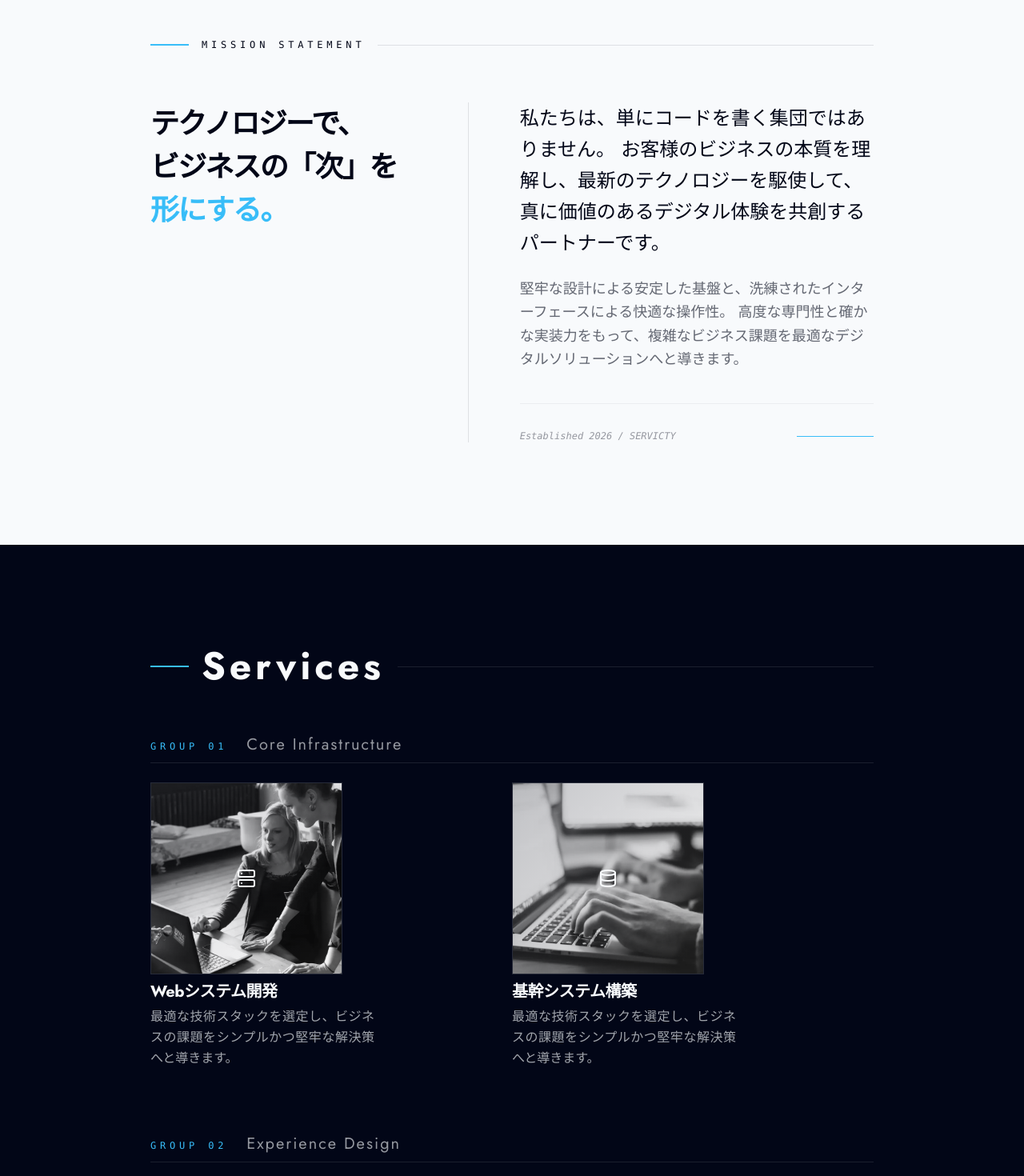
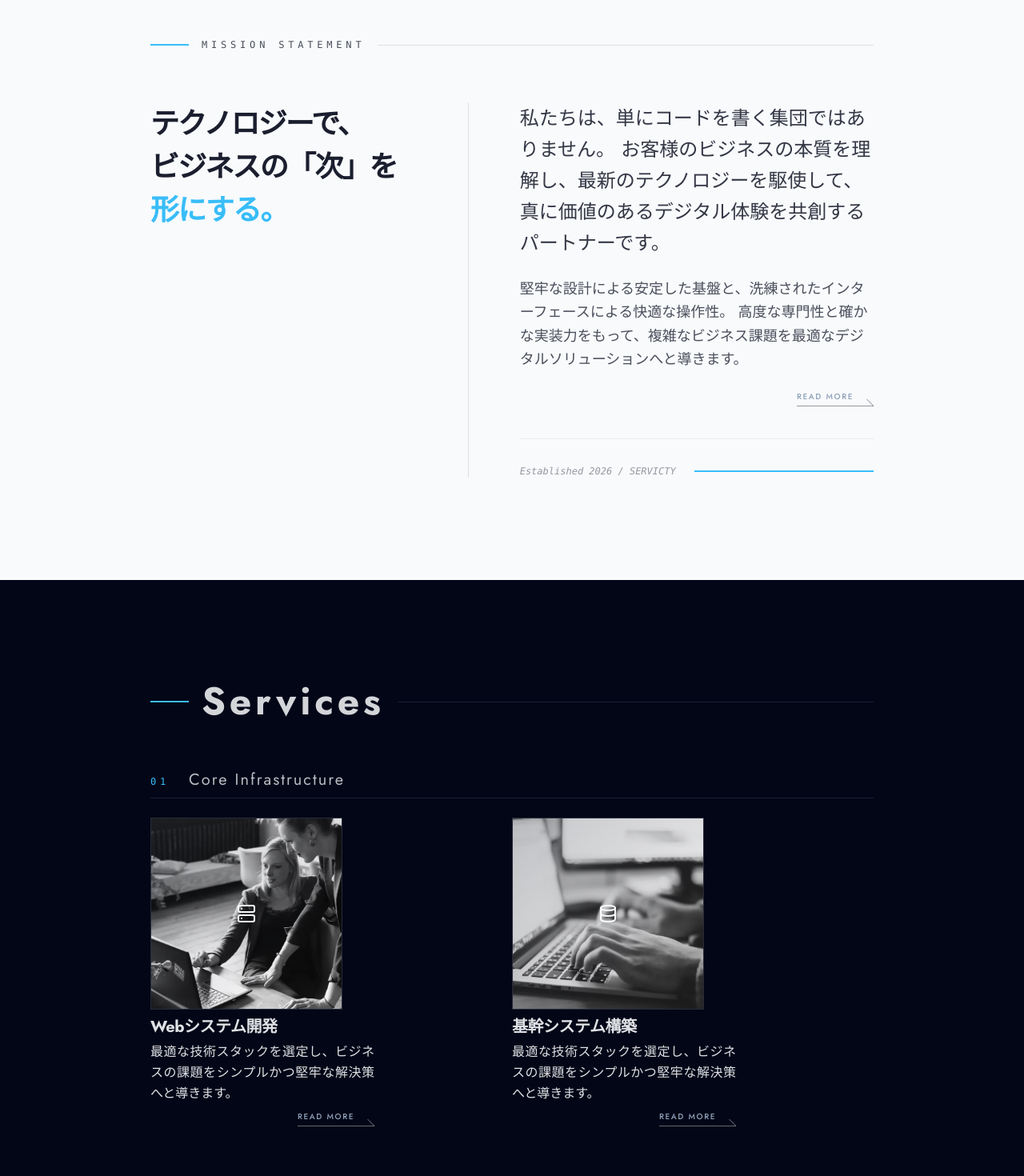
Before and after one commit to tkfjysft/client-00001-web, a Next.js app: page / in a window 1280 px wide. Shown: the part 880-2350 px from the top of the page at 80% size. Built offline with nearby package versions, Linux system fonts and the light colour scheme.

Commit message:
feat:ReadMoreのリンクボタン設置

```diff
--- /dev/null
+++ b/src/components/ArrowLinkBlack.tsx
@@ -0,0 +1,35 @@
+import Link from 'next/link';
+import { ReactNode } from 'react';
+
+interface ArrowLinkProps {
+  href: string;
+  children?: ReactNode;
+  className?: string; // 追加のスタイル調整用
+}
+
+export default function ArrowLinkBlack({ href, children = "Read more", className = "" }: ArrowLinkProps) {
+  return (
+	<>
+	<div className="w-full flex justify-end">
+    <Link
+      href={href}
+      className="group inline-flex flex-col items-start gap-1 font-medium tracking-widest transition-all duration-500"
+    >
+      {/* 1. 文字（矢印の上に配置） */}
+      <span className="text-[10px] uppercase text-slate-400 transition-colors text-clr-main-1/60 group-hover:text-clr-main-1/20">
+        {children}
+      </span>
+
+      {/* 2. アスキーアートを再現した「ライン矢印」 */}
+      <div className="relative flex items-center">
+        {/* メインの横線：ホバーで右に伸びる */}
+        <span className="h-[1px] w-24 bg-clr-main-1/40 transition-all duration-500 ease-in-out group-hover:bg-clr-main-1/20"></span>
+
+        {/* 先端のナナメ線（\） */}
+        <span className="absolute right-0 h-[1px] w-3 origin-right rotate-45 bg-clr-main-1/40 group-hover:bg-clr-main-1/20 transition-transform duration-500"></span>
+      </div>
+    </Link>
+	</div>
+	</>
+  );
+}
--- /dev/null
+++ b/src/components/ArrowLinkWhite.tsx
@@ -0,0 +1,35 @@
+import Link from 'next/link';
+import { ReactNode } from 'react';
+
+interface ArrowLinkProps {
+  href: string;
+  children?: ReactNode;
+  className?: string; // 追加のスタイル調整用
+}
+
+export default function ArrowLinkWhite({ href, children = "Read more", className = "" }: ArrowLinkProps) {
+  return (
+	<>
+	<div className="w-full flex justify-end">
+    <Link
+      href={href}
+      className="group inline-flex flex-col items-start gap-1 font-medium tracking-widest transition-all duration-500"
+    >
+      {/* 1. 文字（矢印の上に配置） */}
+      <span className="text-[10px] uppercase text-slate-400 transition-colors text-clr-base-1/60 group-hover:text-clr-base-1/90">
+        {children}
+      </span>
+
+      {/* 2. アスキーアートを再現した「ライン矢印」 */}
+      <div className="relative flex items-center">
+        {/* メインの横線：ホバーで右に伸びる */}
+        <span className="h-[1px] w-24 bg-clr-base-1/40 transition-all duration-500 ease-in-out group-hover:bg-clr-base-1/90"></span>
+
+        {/* 先端のナナメ線（\） */}
+        <span className="absolute right-0 h-[1px] w-3 origin-right rotate-45 bg-clr-base-1/40 group-hover:bg-clr-base-1/90 transition-transform duration-500"></span>
+      </div>
+    </Link>
+	</div>
+	</>
+  );
+}
--- a/src/components/Footer.tsx
+++ b/src/components/Footer.tsx
@@ -27,8 +27,8 @@ export default function Footer() {
 
         {/* マップの上に浮かぶ拠点カード (MessageSectionのデザインを継承) */}
         <div className="absolute top-12 left-10 p-7 bg-clr-main-1 border-l-4 border-clr-primary-1 hidden md:block">
-          <h3 className="font-bold mb-2">{siteConfig.companyName1}</h3>
-          <p className="text-clr-base-1 text-sm leading-relaxed">
+          <h3 className="text-clr-base-1/90 font-bold mb-2">{siteConfig.companyName1}</h3>
+          <p className="text-clr-base-1/90 text-sm leading-relaxed">
             〒{siteConfig.contact.postcode}
             <br />
             {siteConfig.contact.address}
@@ -61,8 +61,10 @@ export default function Footer() {
                 確かな技術力と柔軟な思考で、次世代のスタンダードを共創します。
               </p>
             </div>
-            {/* リンク集 (右側 7カラム分) */}
-            <div className="md:col-span-7 grid grid-cols-2 md:gap-y-0 gap-y-8">
+			{/* 空白 */}
+			<div className="md:col-span-1"></div>
+            {/* リンク集 (右側 6カラム分) */}
+            <div className="md:col-span-6 grid grid-cols-2 md:gap-y-0 gap-y-8">
               {siteConfig.navItems.map((item) => (
                 <div key={item.label} className="space-y-4">
                   {/* 親メニュー：少し太字にする */}
--- a/src/components/HeroSection.tsx
+++ b/src/components/HeroSection.tsx
@@ -42,7 +42,7 @@ export default function Home() {
 
 	  >
         {/* 写真のグリッド表示 */}
-        <div className="grid grid-cols-2 md:grid-cols-7 grid-rows-20 w-full h-full gap-2"
+        <div className="grid grid-cols-2 grid-cols-7 grid-rows-20 w-full h-full gap-2"
 		style={{
 // 			position: "absolute",
 //   width: "110%",
@@ -54,15 +54,15 @@ export default function Home() {
             <div
               key={idx}
               className={`}relative w-full h-full overflow-hidden
-					${idx === 0 ? 'col-start-1 col-end-3 row-start-1 row-end-9' :''}
-					${idx === 3 ? 'col-start-1 col-end-3 row-start-9 row-end-9' : ''}
-					${idx === 6 ? 'col-start-1 col-end-3 row-start-9 row-end-21' : ''}
-					${idx === 1 ? 'col-start-3 col-end-6 row-start-1 row-end-8' : ''}
-					${idx === 4 ? 'col-start-3 col-end-6 row-start-8 row-end-13' : ''}
-					${idx === 7 ? 'col-start-3 col-end-6 row-start-13 row-end-21' : ''}
-					${idx === 2 ? 'col-start-6 col-end-8 row-start-1 row-end-12' : ''}
-					${idx === 5 ? 'col-start-6 col-end-8 row-start-12 row-end-12' : ''}
-					${idx === 8 ? 'col-start-6 col-end-8 row-start-12 row-end-21' : ''}
+					${idx === 0 ? 'col-start-1 col-end-4 row-start-1 row-end-8 md:col-start-1 md:col-end-3 md:row-start-1 md:row-end-9' :''}
+					${idx === 3 ? 'col-start-4 col-end-4 row-start-1 row-end-8 md:col-start-1 md:col-end-3 md:row-start-9 md:row-end-9' : ''}
+					${idx === 6 ? 'col-start-4 col-end-8 row-start-1 row-end-8 md:col-start-1 md:col-end-3 md:row-start-9 md:row-end-21' : ''}
+					${idx === 1 ? 'col-start-1 col-end-3 row-start-8 row-end-12 md:col-start-3 md:col-end-6 md:row-start-1 md:row-end-8' : ''}
+					${idx === 4 ? 'col-start-3 col-end-6 row-start-8 row-end-12 md:col-start-3 md:col-end-6 md:row-start-8 md:row-end-13' : ''}
+					${idx === 7 ? 'col-start-6 col-end-8 row-start-8 row-end-12 md:col-start-3 md:col-end-6 md:row-start-13 md:row-end-21' : ''}
+					${idx === 2 ? 'col-start-1 col-end-5 row-start-12 row-end-21 md:col-start-6 md:col-end-8 md:row-start-1 md:row-end-12' : ''}
+					${idx === 5 ? 'col-start-5 col-end-5 row-start-12 row-end-21 md:col-start-6 md:col-end-8 md:row-start-12 md:row-end-12' : ''}
+					${idx === 8 ? 'col-start-5 col-end-8 row-start-12 row-end-21 md:col-start-6 md:col-end-8 md:row-start-12 md:row-end-21' : ''}
 				`}
             >
               <div
@@ -157,7 +157,7 @@ export default function Home() {
           </p>
         </div> */}
 
-        <h1 className="text-clr-base-2 tracking-[-2] mb-10 drop-shadow-[0_2px_4px_var(--color-clr-primary-3)] leading-[300%]">
+        <h1 className="text-clr-base-2 tracking-[-2] mb-10 drop-shadow-[0_2px_4px_var(--color-clr-primary-3)] leading-[200%] mt-[-5%] md:mt-0 md:leading-[300%]">
           {siteConfig.heroTagline.split("").map((char, index) => {
             // 1. もし文字が「/」だったら、改行ポイントを返す
             if (char === "/" || char === "/ ") {
--- a/src/components/MessageSection.tsx
+++ b/src/components/MessageSection.tsx
@@ -2,6 +2,8 @@
 
 import { Container } from "./Container";
 import { useAutoAnimate } from "./hooks/useAutoAnimate";
+import Link from "next/link";
+import ArrowLinkBlack from "./ArrowLinkBlack";
 
 export default function MessageSection() {
 useAutoAnimate();
@@ -65,7 +67,7 @@ useAutoAnimate();
 			            {/* 上部の装飾：細い直線とアクセントカラーの小さな矩形 */}
             <div className="flex items-center gap-4 mb-16">
               <div className="w-12 h-[2px] bg-clr-primary-1" />
-              <span className="text-clr-main-1 font-mono text-xs tracking-[0.4em] uppercase">
+              <span className="text-clr-main-1/70 font-mono text-xs tracking-[0.4em] uppercase">
                 Mission Statement
               </span>
               <div className="flex-grow h-[1px] bg-clr-main-1/10" />
@@ -74,7 +76,7 @@ useAutoAnimate();
             <div className="grid grid-cols-1 lg:grid-cols-12 gap-12 items-start">
               {/* 左側：キャッチコピー (4カラム) */}
               <div className="lg:col-span-5">
-                <h2 className="text-4xl md:text-4.5xl font-bold text-clr-main-1 leading-[1.5] tracking-tighter">
+                <h2 className="text-4xl md:text-4.5xl font-bold text-clr-main-1/90 leading-[1.5] tracking-tighter">
                   テクノロジーで、
                   <br />
                   ビジネスの「次」を
@@ -86,15 +88,17 @@ useAutoAnimate();
               {/* 右側：本文 (7カラム) - 直線によるセパレート */}
               <div className="lg:col-span-7 lg:border-l lg:border-clr-main-1/10 lg:pl-16 space-y-10">
                 <div className="space-y-6">
-                  <p className="text-clr-main-1 text-xl md:text-2xl leading-relaxed font-light">
+                  <p className="text-clr-main-1/80 text-xl md:text-2xl leading-relaxed font-light">
                     私たちは、単にコードを書く集団ではありません。
                     お客様のビジネスの本質を理解し、最新のテクノロジーを駆使して、
                     真に価値のあるデジタル体験を共創するパートナーです。
                   </p>
-                  <p className="text-clr-main-1/60 text-lg leading-relaxed">
+                  <p className="text-clr-main-1/70 text-lg leading-relaxed">
                     堅牢な設計による安定した基盤と、洗練されたインターフェースによる快適な操作性。
                     高度な専門性と確かな実装力をもって、複雑なビジネス課題を最適なデジタルソリューションへと導きます。
                   </p>
+				  <ArrowLinkBlack href="https://ex.jp" />
+
                 </div>
 
                 {/* 下部の署名的な装飾：アクセントカラーのライン */}
@@ -102,7 +106,7 @@ useAutoAnimate();
                   <span className="text-clr-main-1/40 font-mono text-xs italic">
                     Established 2026 / SERVICTY
                   </span>
-                  <div className="w-24 h-px bg-clr-primary-1 reveal" />
+                  <div className="w-56 h-[2px] bg-clr-primary-1 reveal" />
                 </div>
               </div>
             </div>
--- a/src/components/ProductsSection.tsx
+++ b/src/components/ProductsSection.tsx
@@ -1,6 +1,7 @@
 "use client";
 
 import { Container } from "./Container";
+import ArrowLinkBlack from "./ArrowLinkBlack";
 
 export default function ProductsSection() {
   const products = [
@@ -85,7 +86,7 @@ export default function ProductsSection() {
             {/* 見出し */}
             <div className="flex items-center gap-4 mb-10">
               <div className="w-12 h-[2px] bg-clr-primary-1 reveal" />
-              <h2 className="text-4xl md:text-5xl font-bold tracking-widest text-clr-main-1">
+              <h2 className="text-4xl md:text-5xl font-bold tracking-widest text-clr-main-1/90">
                 Products
               </h2>
               <div className="flex-grow h-[1px] bg-clr-main-1/5" />
@@ -108,13 +109,14 @@ export default function ProductsSection() {
                       <span className="text-clr-primary-1 font-mono text-xs">
                         01
                       </span>
-                      <h3 className="text-xl font-bold text-clr-main-1 group-hover:text-clr-main-2/80 transition-colors">
+                      <h3 className="text-xl font-bold text-clr-main-1/70 group-hover:text-clr-main-2/80 transition-colors">
                         {products[0].title}
                       </h3>
                     </div>
-                    <p className="text-clr-main-1/70 leading-relaxed font-light text-justify">
+                    <p className="text-clr-main-1/80 leading-relaxed font-light text-justify">
                       {products[0].description}
                     </p>
+					<ArrowLinkBlack href="https://ex.jp" />
                   </div>
                 </div>
               </div>
@@ -123,7 +125,7 @@ export default function ProductsSection() {
               <div className="md:w-[39vw] lg:w-auto lg:col-span-5 group lg:border-t lg:border-clr-main-1/10 pt-10">
                 <div className="flex flex-col lg:flex-row gap-1 lg:gap-2 items-start">
                   {/* 写真サイズ: 2番目もスマホでは w-32 に統一 */}
-                  <div className="size-[70vw] md:size-60 lg:w-32 lg:h-32 flex-shrink-0 border border-clr-main-1/10 bg-clr-base-1 relative overflow-hidden">
+                  <div className="size-[70vw] md:size-60 lg:w-32 lg:h-32 flex-shrink-0 border border-clr-main-1/10 bg-clr-base-1 relative overflow-hidden reveal">
 				  	<img src={products[1].photo} alt="" className="h-full w-full object-cover" />
                   </div>
                   <div className="space-y-1">
@@ -131,13 +133,14 @@ export default function ProductsSection() {
                       <span className="text-clr-primary-1 font-mono text-xs">
                         02
                       </span>
-                      <h3 className="text-xl font-bold text-clr-main-1 group-hover:text-clr-main-2/80 transition-colors">
+                      <h3 className="text-xl font-bold text-clr-main-1/70 group-hover:text-clr-main-2/80 transition-colors">
                         {products[1].title}
                       </h3>
                     </div>
-                    <p className="text-clr-main-1/70 leading-relaxed font-light text-justify">
+                    <p className="text-clr-main-1/80 leading-relaxed font-light text-justify">
                       {products[1].description}
                     </p>
+					<ArrowLinkBlack href="https://ex.jp" />
                   </div>
                 </div>
               </div>
@@ -146,7 +149,7 @@ export default function ProductsSection() {
               <div className="md:w-[42vw] lg:w-auto lg:col-span-9 lg:col-start-3 group lg:border-t lg:border-clr-main-1/10 pt-10">
                 <div className="flex flex-col lg:flex-row gap-1 lg:gap-2 items-start">
                   {/* 写真サイズ: スマホでは w-32 (共通) / PCでは w-56 (大) */}
-                  <div className="size-[70vw] md:size-60 lg:w-70 lg:h-70 flex-shrink-0 border border-clr-main-1/10 bg-clr-base-1 relative overflow-hidden">
+                  <div className="size-[70vw] md:size-60 lg:w-70 lg:h-70 flex-shrink-0 border border-clr-main-1/10 bg-clr-base-1 relative overflow-hidden reveal">
 				  	<img src={products[2].photo} alt="" className="h-full w-full object-cover" />
                   </div>
                   <div className="space-y-1">
@@ -154,13 +157,14 @@ export default function ProductsSection() {
                       <span className="text-clr-primary-1 font-mono text-xs">
                         03
                       </span>
-                      <h3 className="text-xl clr-main-2 font-bold text-clr-main-1 group-hover:text-clr-main-2/80 transition-colors">
+                      <h3 className="text-xl clr-main-2 font-bold text-clr-main-1/70 group-hover:text-clr-main-2/80 transition-colors">
                         {products[2].title}
                       </h3>
                     </div>
-                    <p className="text-clr-main-1/70 leading-relaxed font-light text-justify">
+                    <p className="text-clr-main-1/80 leading-relaxed font-light text-justify">
                       {products[2].description}
                     </p>
+					<ArrowLinkBlack href="https://ex.jp" />
                   </div>
                 </div>
               </div>
--- a/src/components/ScrollToTop.tsx
+++ b/src/components/ScrollToTop.tsx
@@ -71,7 +71,7 @@ export default function ScrollToTop() {
         <button
           onClick={scrollToTop}
           /* 3. デザインとアニメーション（Tailwind） */
-          className={`fixed bottom-0 right-0 z-50 transition-all duration-300 ease-in-out ${bgChangeColor} ${textChangeColor} focus:outline-none focus:ring-2 focus:ring-[#0ea5e9] focus:ring-offset-2
+          className={`fixed bottom-0 right-0 z-50 transition-all duration-300 ease-in-out ${bgChangeColor} ${textChangeColor}
 			/* ▼ここから追加・修正するクラス ▼ */
 			w-20 h-20         /* 1. 正方形の土台を作る */
 			p-0               /* 2. 余白をなくす（文字を角に寄せるため） */
@@ -79,13 +79,12 @@ export default function ScrollToTop() {
 			[clip-path:polygon(100%_0,100%_100%,0_100%)] /* 4. 右下の直角三角形に切り抜く */
 
 			/* ホバー時の動きを「引き算」デザインに調整 */
-			hover:-translate-y-0 hover:translate-x-1 hover:translate-y-1 /* 右下に少し沈む動き */
-			hover:shadow-none  /* 切り抜かれているので影は不要 */
+			hover:translate-x-0.5 hover:translate-y-0.5 /* 右下に少し沈む動き */
 `}
           aria-label="ページ最上部へ戻る"
         >
           <span className="absolute bottom-5 right-[-46px] block w-[150px] text-center transform -rotate-45 text-xs font-bold tracking-tighter leading-none group-hover:scale-110 transition-transform">
-    Go to<br />Page Top
+    Page Top
   </span>
         </button>
       )}
--- a/src/components/ServiceSection.tsx
+++ b/src/components/ServiceSection.tsx
@@ -11,11 +11,13 @@ import {
   Cloud,
   Shield,
 } from "lucide-react";
+import Link from "next/link";
+import ArrowLinkWhite from "./ArrowLinkWhite";
 
 export default function ServiceSection() {
   const serviceGroups = [
     {
-      label: "GROUP 01",
+      label: "01",
       title: "Core Infrastructure",
       services: [
         { name: "Webシステム開発", icon: <Server />, photo: '/images/services_01.webp' },
@@ -23,7 +25,7 @@ export default function ServiceSection() {
       ],
     },
     {
-      label: "GROUP 02",
+      label: "02",
       title: "Experience Design",
       services: [
         { name: "UI/UXデザイン", icon: <Monitor />, photo: '/images/services_03.webp' },
@@ -32,7 +34,7 @@ export default function ServiceSection() {
       ],
     },
     {
-      label: "GROUP 03",
+      label: "03",
       title: "Consulting & Security",
       services: [
         { name: "DXコンサルティング", icon: <Lightbulb />, photo: '/images/services_06.webp' },
@@ -84,7 +86,7 @@ export default function ServiceSection() {
             {/* 見出しエリア：MessageSectionに近い、線を使ったミニマルな構成 */}
             <div className="flex items-center gap-4 mb-15">
               <div className="w-12 h-[2px] bg-clr-primary-1 reveal" />
-              <h2 className="text-4xl md:text-5xl font-bold tracking-widest">
+              <h2 className="text-clr-base-1/85 text-4xl md:text-5xl font-bold tracking-widest">
                 Services
               </h2>
               <div className="flex-grow h-[1px] bg-clr-base-1/10" />
@@ -98,7 +100,7 @@ export default function ServiceSection() {
                     <span className="text-clr-primary-1 font-mono text-xs tracking-[0.4em]">
                       {group.label}
                     </span>
-                    <h3 className="text-xl font-light tracking-widest text-clr-base-1/60">
+                    <h3 className="text-xl font-light tracking-widest text-clr-base-1/75">
                       {group.title}
                     </h3>
                   </div>
@@ -120,13 +122,15 @@ export default function ServiceSection() {
                           </div>
 
                           <div className="space-y-1">
-                            <h4 className="text-xl font-bold tracking-tight group-hover:text-clr-base-1 transition-colors">
+                            <h4 className="text-xl font-bold tracking-tight text-clr-base-1/90 group-hover:text-clr-base-1/90 transition-colors">
                               {service.name}
                             </h4>
-                            <p className="text-clr-base-1/65 leading-relaxed font-light text-justify">
+                            <p className="text-clr-base-1/90 leading-relaxed font-light text-justify">
                               最適な技術スタックを選定し、ビジネスの課題をシンプルかつ堅牢な解決策へと導きます。
                             </p>
                           </div>
+
+						  <ArrowLinkWhite href="https://ex.jp" />
                         </div>
                       </div>
                     ))}
```
